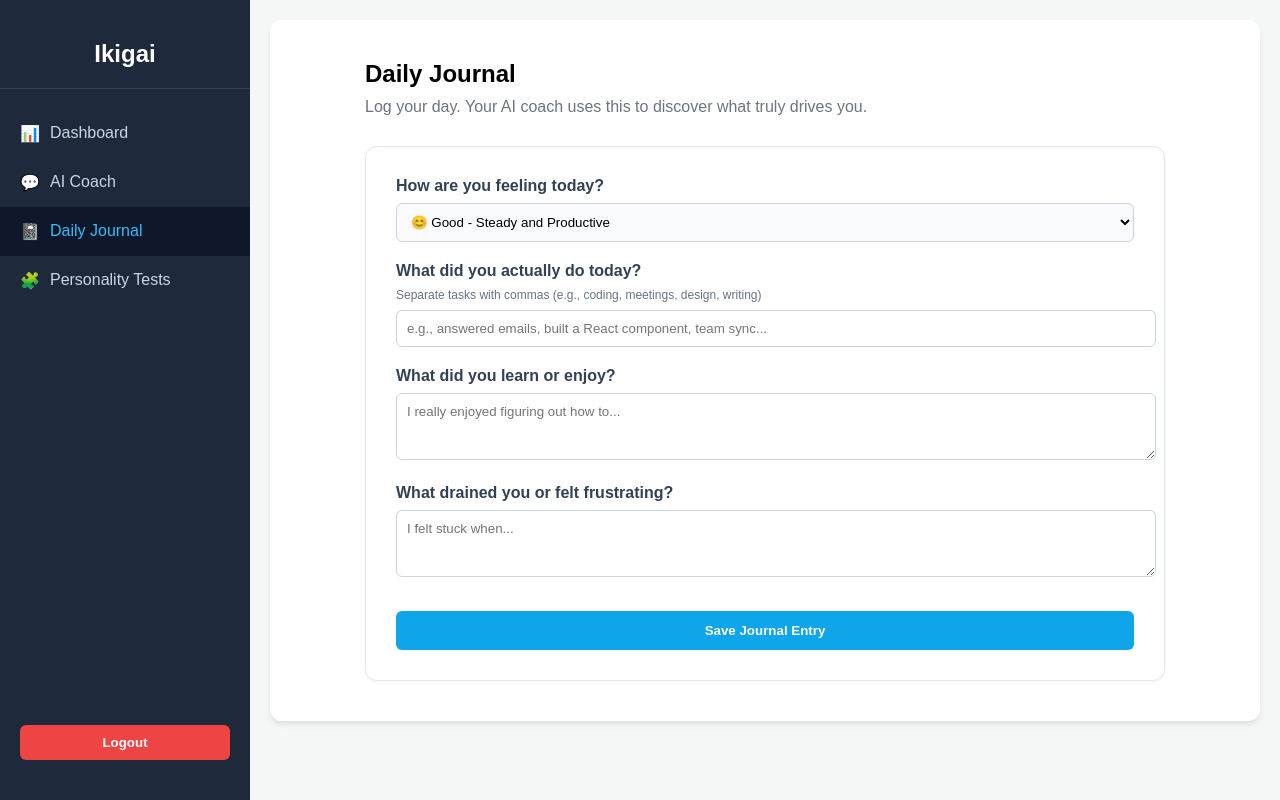
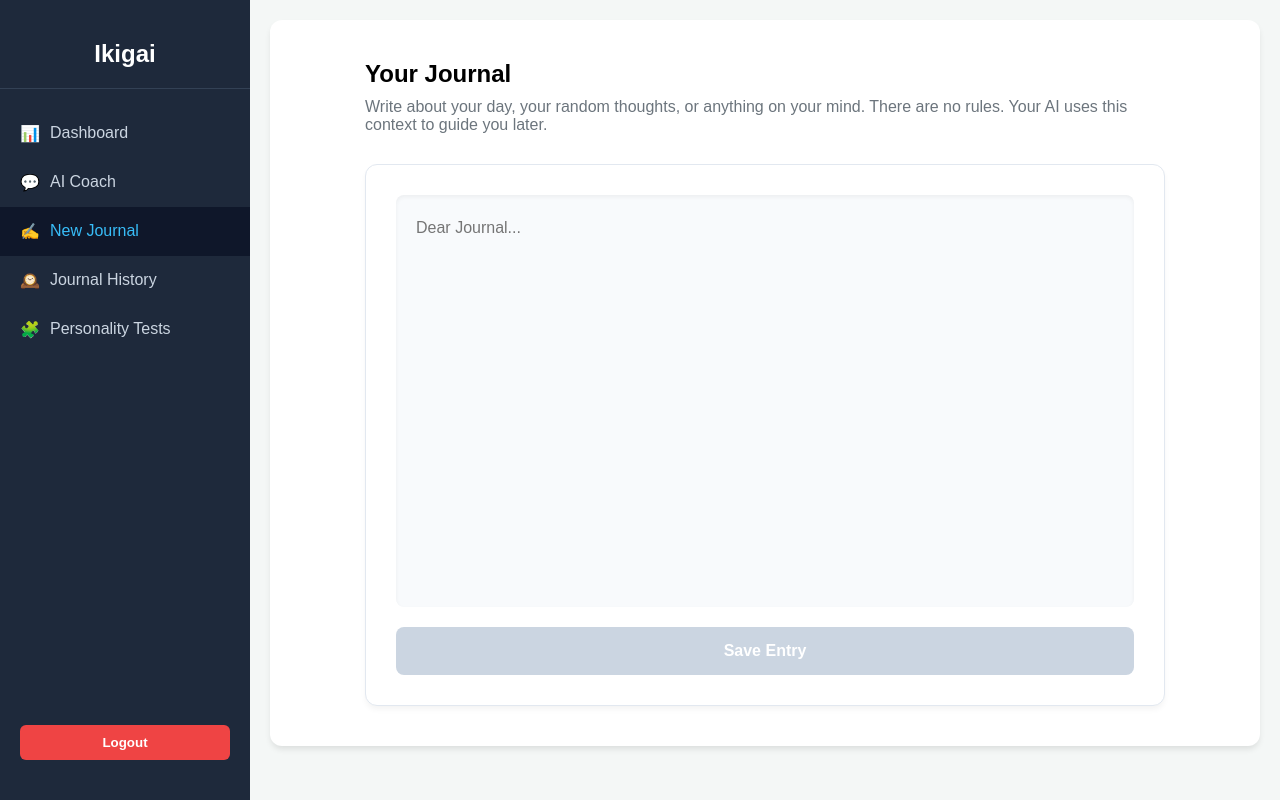
Before and after one commit to noor355/ikigai, a React (Create React App) app in the folder frontend/: page /journal in a window 1280 px wide. Built offline with nearby package versions, Linux system fonts and the light colour scheme; sample sign-in values are in the browser's storage.

Commit message:
fix: resolve journal saving 422/401 errors and add history feed

```diff
--- a/frontend/src/App.js
+++ b/frontend/src/App.js
@@ -1,3 +1,4 @@
+import JournalHistoryPage from "./pages/JournalHistoryPage";
 import { useState } from "react";
 import { BrowserRouter as Router, Routes, Route, Navigate } from "react-router-dom";
 import AuthPage from "./pages/AuthPage";
@@ -21,6 +22,7 @@ function App() {
           <Route path="/dashboard" element={<DashboardPage />} />
           <Route path="/chat" element={<ChatPage />} />
           <Route path="/journal" element={<JournalPage />} />
+          <Route path="/history" element={<JournalHistoryPage />} />
           <Route path="/tests" element={<TestsPage />} />
         </Route>
       </Routes>
--- a/frontend/src/components/Layout.js
+++ b/frontend/src/components/Layout.js
@@ -16,7 +16,8 @@ function Layout({ setToken }) {
   const menuItems = [
     { name: "Dashboard", path: "/dashboard", icon: "📊" },
     { name: "AI Coach", path: "/chat", icon: "💬" },
-    { name: "Daily Journal", path: "/journal", icon: "📓" },
+    { name: "New Journal", path: "/journal", icon: "✍️" },
+    { name: "Journal History", path: "/history", icon: "🕰️" },
     { name: "Personality Tests", path: "/tests", icon: "🧩" },
   ];
 
--- /dev/null
+++ b/frontend/src/pages/JournalHistoryPage.js
@@ -0,0 +1,64 @@
+import { useState, useEffect } from "react";
+import axios from "axios";
+
+function JournalHistoryPage() {
+  const [history, setHistory] = useState([]);
+  const [loading, setLoading] = useState(true);
+
+  useEffect(() => {
+    const fetchHistory = async () => {
+      try {
+        const token = localStorage.getItem("token");
+        // Let's grab the last 60 days of entries for the history feed
+        const res = await axios.get("http://localhost:8000/api/v1/daily-entries?days=60", {
+          headers: { Authorization: `Bearer ${token}` }
+        });
+        setHistory(res.data);
+      } catch (error) {
+        console.error("Failed to load history", error);
+      } finally {
+        setLoading(false);
+      }
+    };
+
+    fetchHistory();
+  }, []);
+
+  return (
+    <div style={{ padding: "40px", fontFamily: "sans-serif", maxWidth: "800px", margin: "0 auto" }}>
+
+      <div style={{ marginBottom: "30px", borderBottom: "1px solid #e2e8f0", paddingBottom: "20px" }}>
+        <h2 style={{ margin: "0 0 10px 0", color: "#1e293b" }}>Journal History</h2>
+        <p style={{ color: "#64748b", margin: 0 }}>Review your past entries and track your personal growth.</p>
+      </div>
+
+      <div style={{ display: "flex", flexDirection: "column", gap: "20px" }}>
+        {loading ? (
+          <p style={{ color: "#94a3b8" }}>Loading your memories...</p>
+        ) : history.length === 0 ? (
+          <div style={{ backgroundColor: "#f8fafc", padding: "40px", borderRadius: "12px", textAlign: "center", border: "1px dashed #cbd5e1" }}>
+            <p style={{ color: "#64748b", fontSize: "16px" }}>Your journal is currently empty.</p>
+            <p style={{ color: "#94a3b8", fontSize: "14px" }}>Head over to the New Journal tab to write your first entry!</p>
+          </div>
+        ) : (
+          history.map((item) => (
+            <div key={item.id} style={{ backgroundColor: "#ffffff", padding: "25px", borderRadius: "12px", border: "1px solid #e2e8f0", boxShadow: "0 2px 4px rgba(0,0,0,0.02)" }}>
+              <div style={{ display: "flex", alignItems: "center", gap: "10px", marginBottom: "15px" }}>
+                <span style={{ fontSize: "20px" }}>📅</span>
+                <span style={{ fontWeight: "bold", color: "#475569", fontSize: "14px" }}>
+                  {new Date(item.created_at || item.date).toLocaleDateString("en-US", { weekday: 'long', year: 'numeric', month: 'long', day: 'numeric' })}
+                </span>
+              </div>
+              <p style={{ margin: 0, color: "#334155", lineHeight: "1.7", fontSize: "15px", whiteSpace: "pre-wrap" }}>
+                {item.notes || "No content written for this day."}
+              </p>
+            </div>
+          ))
+        )}
+      </div>
+
+    </div>
+  );
+}
+
+export default JournalHistoryPage;
--- a/frontend/src/pages/JournalPage.js
+++ b/frontend/src/pages/JournalPage.js
@@ -2,41 +2,33 @@ import { useState } from "react";
 import axios from "axios";
 
 function JournalPage() {
-  const [formData, setFormData] = useState({
-    activities: "",
-    learnings: "",
-    challenges: "",
-    mood: "Good"
-  });
+  const [entry, setEntry] = useState("");
   const [status, setStatus] = useState("");
   const [loading, setLoading] = useState(false);
 
-  const handleChange = (e) => {
-    setFormData({ ...formData, [e.target.name]: e.target.value });
-  };
-
   const handleSubmit = async (e) => {
     e.preventDefault();
+    if (!entry.trim()) return;
+
     setLoading(true);
     setStatus("");
 
     try {
       const token = localStorage.getItem("token");
 
-      // The backend expects 'activities' as a list of strings.
-      // This turns a comma-separated string ("coding, reading") into an array (["coding", "reading"])
+      // We only send 'activities' (required by the database) and 'notes' (the journal content).
+      // Your Python backend will automatically handle the rest!
       const payload = {
-        ...formData,
-        activities: formData.activities.split(",").map(item => item.trim()).filter(item => item !== "")
+        activities: ["Freeform Journal"],
+        notes: entry
       };
 
-      // Sending the journal entry to your FastAPI backend
-      await axios.post("http://localhost:8000/api/v1/daily-entries", payload, {
+      await axios.post("http://localhost:8000/api/v1/daily-entries/", payload, {
         headers: { Authorization: `Bearer ${token}` }
       });
 
-      setStatus("✨ Journal entry saved securely. Your AI coach will remember this.");
-      setFormData({ activities: "", learnings: "", challenges: "", mood: "Good" }); // Clear the form
+      setStatus("✨ Entry secured. Your AI coach is quietly analyzing this.");
+      setEntry(""); // Clear the page for tomorrow
     } catch (error) {
       console.error(error);
       setStatus("❌ Error saving entry. Make sure your backend server is running!");
@@ -46,95 +38,60 @@ function JournalPage() {
   };
 
   return (
-    <div style={{ padding: "40px", fontFamily: "sans-serif", maxWidth: "800px", margin: "0 auto" }}>
+    <div style={{ padding: "40px", fontFamily: "sans-serif", maxWidth: "800px", margin: "0 auto", height: "100%" }}>
 
       <div style={{ marginBottom: "30px" }}>
-        <h2 style={{ margin: "0 0 10px 0" }}>Daily Journal</h2>
-        <p style={{ color: "#6c757d", margin: 0 }}>Log your day. Your AI coach uses this to discover what truly drives you.</p>
+        <h2 style={{ margin: "0 0 10px 0" }}>Your Journal</h2>
+        <p style={{ color: "#6c757d", margin: 0 }}>
+          Write about your day, your random thoughts, or anything on your mind.
+          There are no rules. Your AI uses this context to guide you later.
+        </p>
       </div>
 
-      <div style={{ backgroundColor: "#ffffff", padding: "30px", borderRadius: "12px", border: "1px solid #e2e8f0", boxShadow: "0 1px 3px rgba(0,0,0,0.05)" }}>
+      <div style={{ backgroundColor: "#ffffff", padding: "30px", borderRadius: "12px", border: "1px solid #e2e8f0", boxShadow: "0 4px 6px -1px rgba(0,0,0,0.05)", display: "flex", flexDirection: "column", height: "60vh" }}>
 
-        <form onSubmit={handleSubmit} style={{ display: "flex", flexDirection: "column", gap: "20px" }}>
+        <form onSubmit={handleSubmit} style={{ display: "flex", flexDirection: "column", flex: 1, gap: "20px" }}>
 
-          {/* Mood Selector */}
-          <div>
-            <label style={{ display: "block", marginBottom: "8px", fontWeight: "bold", color: "#334155" }}>How are you feeling today?</label>
-            <select
-              name="mood"
-              value={formData.mood}
-              onChange={handleChange}
-              style={{ padding: "10px", width: "100%", borderRadius: "6px", border: "1px solid #cbd5e1", backgroundColor: "#f8fafc" }}
-            >
-              <option value="Excellent">🚀 Excellent - Highly Energized</option>
-              <option value="Good">😊 Good - Steady and Productive</option>
-              <option value="Neutral">😐 Neutral - Just another day</option>
-              <option value="Stressed">😰 Stressed - Overwhelmed</option>
-              <option value="Drained">🔋 Drained - Completely exhausted</option>
-            </select>
-          </div>
-
-          {/* Activities */}
-          <div>
-            <label style={{ display: "block", marginBottom: "8px", fontWeight: "bold", color: "#334155" }}>What did you actually do today?</label>
-            <p style={{ fontSize: "12px", color: "#64748b", margin: "0 0 8px 0" }}>Separate tasks with commas (e.g., coding, meetings, design, writing)</p>
-            <input
-              type="text"
-              name="activities"
-              value={formData.activities}
-              onChange={handleChange}
-              placeholder="e.g., answered emails, built a React component, team sync..."
-              style={{ padding: "10px", width: "100%", borderRadius: "6px", border: "1px solid #cbd5e1" }}
-              required
-            />
-          </div>
-
-          {/* Learnings */}
-          <div>
-            <label style={{ display: "block", marginBottom: "8px", fontWeight: "bold", color: "#334155" }}>What did you learn or enjoy?</label>
-            <textarea
-              name="learnings"
-              rows="3"
-              value={formData.learnings}
-              onChange={handleChange}
-              placeholder="I really enjoyed figuring out how to..."
-              style={{ padding: "10px", width: "100%", borderRadius: "6px", border: "1px solid #cbd5e1", fontFamily: "inherit" }}
-            />
-          </div>
-
-          {/* Challenges */}
-          <div>
-            <label style={{ display: "block", marginBottom: "8px", fontWeight: "bold", color: "#334155" }}>What drained you or felt frustrating?</label>
-            <textarea
-              name="challenges"
-              rows="3"
-              value={formData.challenges}
-              onChange={handleChange}
-              placeholder="I felt stuck when..."
-              style={{ padding: "10px", width: "100%", borderRadius: "6px", border: "1px solid #cbd5e1", fontFamily: "inherit" }}
-            />
-          </div>
+          <textarea
+            value={entry}
+            onChange={(e) => setEntry(e.target.value)}
+            placeholder="Dear Journal..."
+            style={{
+              flex: 1,
+              padding: "20px",
+              borderRadius: "8px",
+              border: "none",
+              backgroundColor: "#f8fafc",
+              fontSize: "16px",
+              lineHeight: "1.6",
+              resize: "none",
+              outline: "none",
+              fontFamily: "inherit",
+              boxShadow: "inset 0 2px 4px 0 rgba(0, 0, 0, 0.05)"
+            }}
+          />
 
           <button
             type="submit"
-            disabled={loading}
+            disabled={loading || !entry.trim()}
             style={{
-              padding: "12px",
-              backgroundColor: loading ? "#94a3b8" : "#0ea5e9",
+              padding: "15px",
+              backgroundColor: loading || !entry.trim() ? "#cbd5e1" : "#10b981",
               color: "white",
               border: "none",
-              borderRadius: "6px",
-              cursor: loading ? "not-allowed" : "pointer",
+              borderRadius: "8px",
+              cursor: loading || !entry.trim() ? "not-allowed" : "pointer",
               fontWeight: "bold",
-              marginTop: "10px"
+              fontSize: "16px",
+              transition: "background-color 0.2s"
             }}
           >
-            {loading ? "Saving..." : "Save Journal Entry"}
+            {loading ? "Saving to memory..." : "Save Entry"}
           </button>
 
           {/* Success/Error Message */}
           {status && (
-            <div style={{ padding: "15px", backgroundColor: status.includes("Error") ? "#fee2e2" : "#dcfce7", color: status.includes("Error") ? "#991b1b" : "#166534", borderRadius: "6px", textAlign: "center" }}>
+            <div style={{ padding: "15px", backgroundColor: status.includes("Error") ? "#fee2e2" : "#dcfce7", color: status.includes("Error") ? "#991b1b" : "#166534", borderRadius: "8px", textAlign: "center", fontWeight: "500" }}>
               {status}
             </div>
           )}
```
Also changed, not shown: 1 other file (tests, documents, lock files or other folders).
